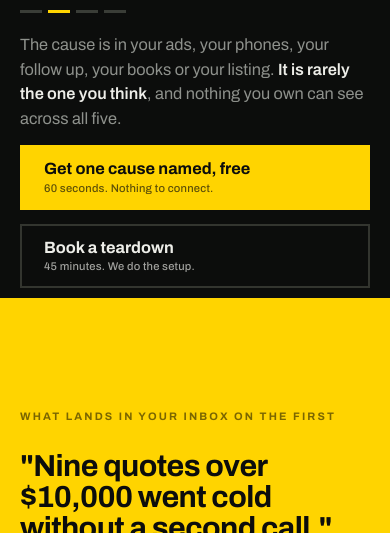
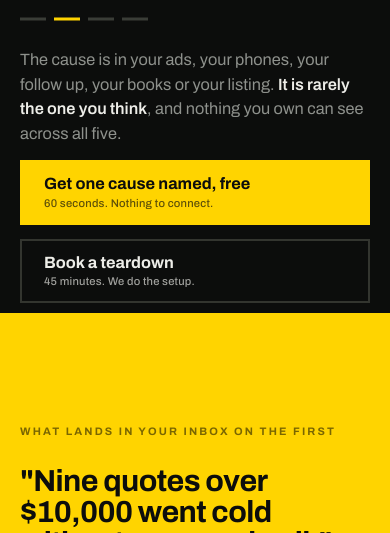
Before and after one commit to thuvo22/bizveris, a plain HTML site: page index.html in a window 390 px wide. Shown: the part 567-1100 px from the top of the page. Drawn offline with Linux system fonts and the light colour scheme.

Commit message:
Make the hero finding card drivable by hand
Pips are real buttons with an 18px hit area rather than 3px decoration,
labelled with the finding they jump to. The card takes horizontal swipes,
and arrow keys work once a pip has focus. Auto-rotation holds for nine
seconds after any manual input, then picks back up.

Hover-to-pause is gated behind (hover: hover) and (pointer: fine): touch
synthesizes mouseenter but frequently never fires the matching mouseleave,
which would have frozen the rotator permanently after the first tap on a
phone.

Co-Authored-By: Claude Opus 5 <noreply@anthropic.com>

```diff
--- a/index.html
+++ b/index.html
@@ -144,9 +144,22 @@
   .fade.out{opacity:0}
 
   /* progress pips: which of the four you are looking at */
-  .pips{display:flex;gap:6px;margin-top:2px}
-  .pip{width:22px;height:3px;background:#3A3D37;transition:background .3s ease}
-  .pip.on{background:var(--yellow)}
+  .pips{display:flex;gap:8px;margin-top:2px}
+  /* buttons, not decoration: the visible bar is 3px but the hit area is 18px
+     tall so a thumb can actually land on it. */
+  .pip{
+    width:26px;height:18px;padding:0;border:0;background:transparent;
+    position:relative;cursor:pointer;-webkit-tap-highlight-color:transparent;
+  }
+  .pip::after{
+    content:"";position:absolute;left:0;right:0;top:50%;height:3px;
+    transform:translateY(-50%);background:#3A3D37;transition:background .25s ease;
+  }
+  .pip:hover::after{background:#6B6E64}
+  .pip.on::after,.pip.on:hover::after{background:var(--yellow)}
+  .pip:focus-visible{outline:3px solid var(--yellow);outline-offset:3px}
+  /* let vertical scrolling through the card work while we claim horizontal */
+  .finding{touch-action:pan-y}
 
   /* reduced motion gets the whole list at once instead of a rotation */
   .allfour{display:none;flex-direction:column;gap:16px}
@@ -761,14 +774,17 @@
     return;
   }
 
-  FINDINGS.forEach(function(_, i){
-    var p = document.createElement("span");
-    p.className = "pip" + (i === 0 ? " on" : "");
-    pips.appendChild(p);
+  FINDINGS.forEach(function(f, i){
+    var b = document.createElement("button");
+    b.type = "button";
+    b.className = "pip" + (i === 0 ? " on" : "");
+    b.setAttribute("aria-label", "Show finding " + (i+1) + " of " + FINDINGS.length + ": " + f.dom);
+    b.addEventListener("click", function(){ goTo(i); hold(); });
+    pips.appendChild(b);
   });
 
   var parts = [fDom, fLab, fVal, fCause];
-  var idx = 0;
+  var idx = 0, timer = null, holdTimer = null, onScreen = true;
 
   function strike(){
     was.classList.remove("cut");
@@ -778,32 +794,79 @@
   }
   strike();
 
-  function show(i){
+  function paint(i){
     var f = FINDINGS[i];
     fDom.textContent = f.dom;
     fLab.textContent = f.lab;
     was.textContent = f.was;
     now.textContent = f.now;
     fCause.textContent = f.cause;
-    Array.prototype.forEach.call(pips.children, function(p, n){
-      p.classList.toggle("on", n === i);
+    Array.prototype.forEach.call(pips.children, function(b, n){
+      b.classList.toggle("on", n === i);
+      b.setAttribute("aria-current", n === i ? "true" : "false");
     });
     strike();
   }
 
-  var timer = setInterval(function(){
+  function goTo(i){
+    if (i === idx) return;
     parts.forEach(function(n){ n.classList.add("out"); });
     setTimeout(function(){
-      idx = (idx + 1) % FINDINGS.length;
-      show(idx);
+      idx = (i + FINDINGS.length) % FINDINGS.length;
+      paint(idx);
       parts.forEach(function(n){ n.classList.remove("out"); });
     }, 360);
-  }, 4200);
+  }
 
-  // stop rotating once the hero is off screen; nothing to watch, no work to do
+  function play(){ if (!timer && onScreen) timer = setInterval(function(){ goTo(idx + 1); }, 4200); }
+  function pause(){ clearInterval(timer); timer = null; }
+
+  // after you drive it by hand, give it a while before it starts moving again
+  function hold(){
+    pause();
+    clearTimeout(holdTimer);
+    holdTimer = setTimeout(function(){ holdTimer = null; play(); }, 9000);
+  }
+
+  play();
+
+  // swipe, and arrow keys once a pip has focus
+  var x0 = null, y0 = null;
+  finding.addEventListener("touchstart", function(e){
+    x0 = e.touches[0].clientX; y0 = e.touches[0].clientY;
+  }, {passive:true});
+  finding.addEventListener("touchend", function(e){
+    if (x0 === null) return;
+    var dx = e.changedTouches[0].clientX - x0, dy = e.changedTouches[0].clientY - y0;
+    // horizontal intent only, so a vertical scroll never flips the card
+    if (Math.abs(dx) > 42 && Math.abs(dx) > Math.abs(dy) * 1.6) {
+      goTo(idx + (dx < 0 ? 1 : -1));
+      hold();
+    }
+    x0 = y0 = null;
+  }, {passive:true});
+
+  pips.addEventListener("keydown", function(e){
+    if (e.key !== "ArrowLeft" && e.key !== "ArrowRight") return;
+    e.preventDefault();
+    var to = (idx + (e.key === "ArrowRight" ? 1 : -1) + FINDINGS.length) % FINDINGS.length;
+    goTo(to); hold();
+    pips.children[to].focus();
+  });
+
+  // a pointer resting on the card means someone is reading it. only wire this
+  // on devices with a real hovering pointer: touch synthesizes mouseenter but
+  // often never fires the matching mouseleave, which would freeze it for good.
+  var canHover = window.matchMedia && window.matchMedia("(hover: hover) and (pointer: fine)").matches;
+  if (canHover) {
+    finding.addEventListener("mouseenter", pause);
+    finding.addEventListener("mouseleave", function(){ holdTimer = null; play(); });
+  }
+
+  // pause off screen, pick back up on the way past
   if("IntersectionObserver" in window && finding){
     new IntersectionObserver(function(es){
-      es.forEach(function(e){ if(!e.isIntersecting) clearInterval(timer); });
+      es.forEach(function(e){ onScreen = e.isIntersecting; onScreen ? play() : pause(); });
     }, {threshold:0}).observe(finding);
   }
 
```
